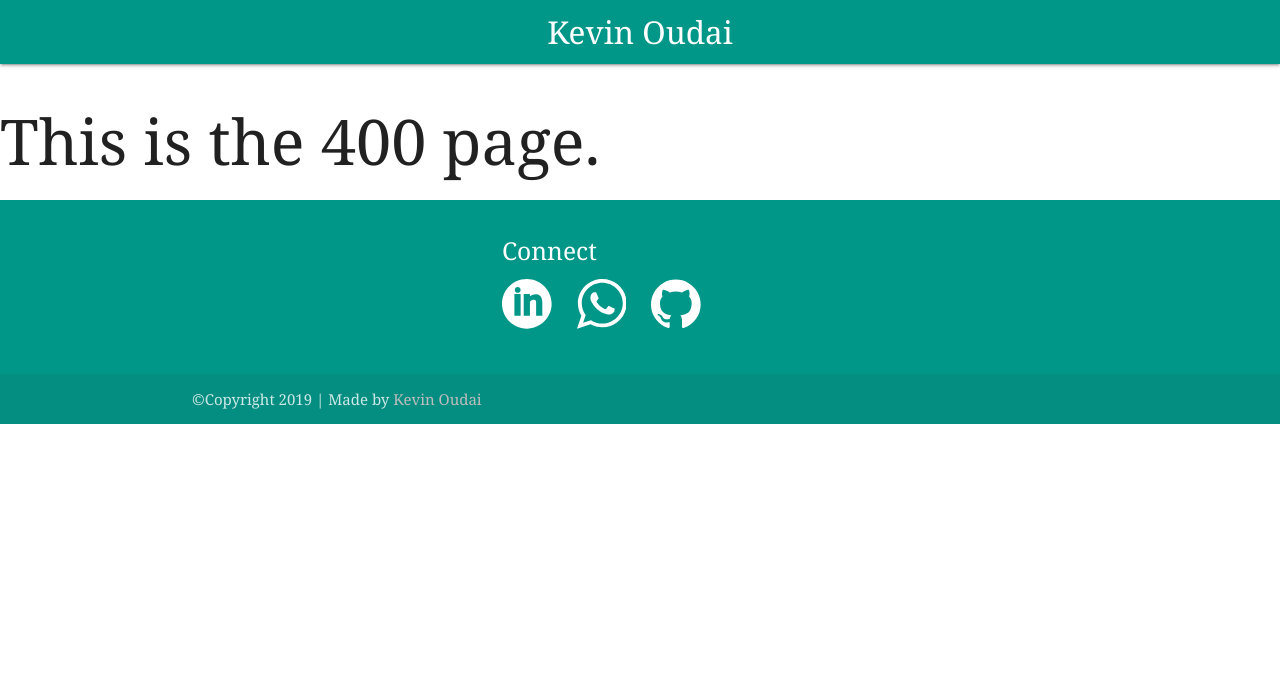
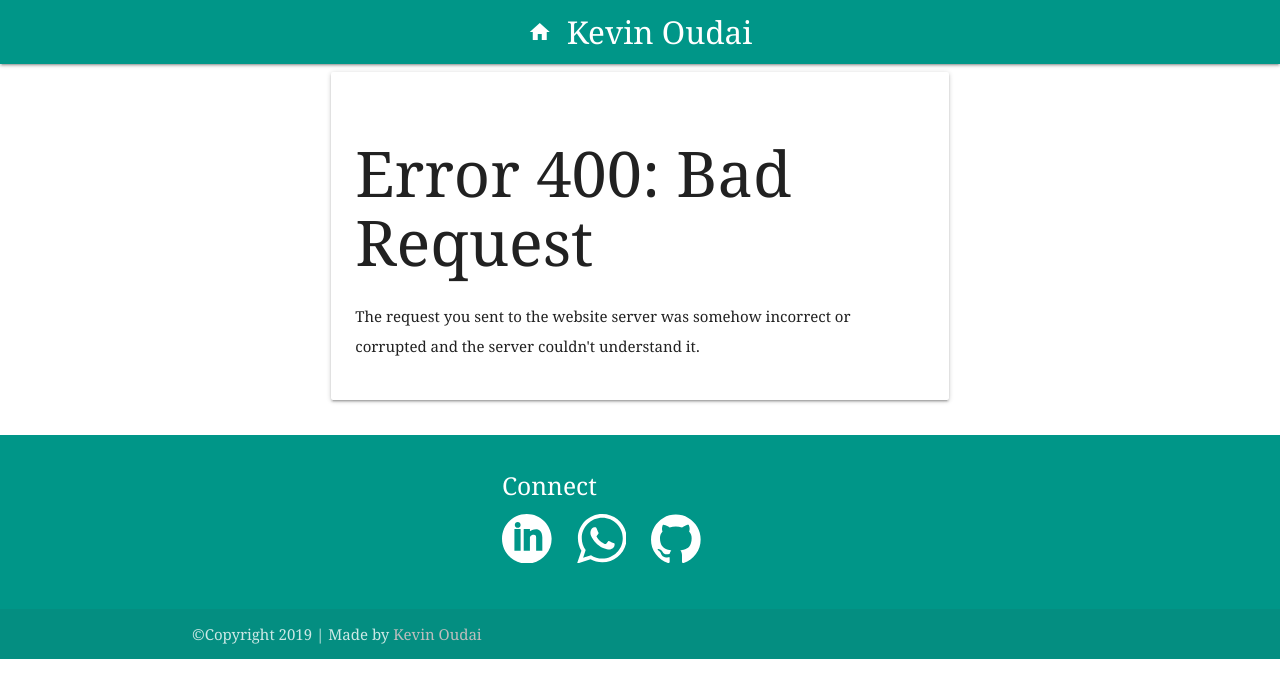
Before and after one commit to Kevin-Oudai/Mr_Oudai, a Django app: template mroudai/home/templates/400.html in a window 1280 px wide. Shown: the top 698 px of the page. Run offline with Django 3.2, Linux system fonts and the light colour scheme; the template is opened without the code that fills it, so the values that code supplies are empty; some libraries are stand-ins or nearby versions.

Commit message:
Fixed error pages

```diff
--- a/mroudai/home/templates/400.html
+++ b/mroudai/home/templates/400.html
@@ -1,5 +1,12 @@
 {% extends "base.html" %}
 {% load static %}
 {% block content %}
-    <h1> This is the 400 page. </h1>
+    <div class="row">
+        <div class="col s12 m6 offset-m3">
+          <div class="card-panel">
+              <h1> Error 400: Bad Request </h1>
+              <p> The request you sent to the website server was somehow incorrect or corrupted and the server couldn't understand it.</p>
+          </div>
+        </div>
+      </div>
 {% endblock content %}
--- a/mroudai/home/templates/base.html
+++ b/mroudai/home/templates/base.html
@@ -15,7 +15,7 @@
 <body>
  <nav>
     <div class="teal nav-wrapper">
-      <a href="#" class="brand-logo center white-text">Kevin Oudai</a>
+      <a href="{% url 'home:home' %}" class="brand-logo center white-text"><i class="material-icons large">home</i> Kevin Oudai</a>
     </div>
   </nav>
 {% block content %}
--- a/mroudai/home/templates/index.html
+++ b/mroudai/home/templates/index.html
@@ -111,7 +111,6 @@
         <div class="col s12 center">
           <h3><i class="mdi-content-send brown-text"></i></h3>
           <h4>Contact Me</h4>
-          {% comment %} <p class="left-align light">Place a contact form here...</p> {% endcomment %}
           {% include "contact.html" %}
         </div>
       </div>
--- a/mroudai/home/urls.py
+++ b/mroudai/home/urls.py
@@ -18,6 +18,7 @@ from django.contrib import admin
 from django.urls import path, include
 from home.views import HomeView
 
+app_name = 'home'
 urlpatterns = [
     path('', HomeView.as_view(), name='home'),
 ]
--- a/mroudai/home/views.py
+++ b/mroudai/home/views.py
@@ -6,7 +6,6 @@ class HomeView(CreateView):
     template_name = 'index.html'
     model = ContactMe
     fields = "__all__"
-    success_url = '/'
 
     def form_valid(self, form):
         name = form.instance.name
--- a/mroudai/mroudai/urls.py
+++ b/mroudai/mroudai/urls.py
@@ -20,5 +20,5 @@ from django.conf.urls.static import static
 
 urlpatterns = [
     path('admin/', admin.site.urls),
-    path('', include('home.urls')),
+    path('', include('home.urls', namespace='home')),
 ] + static(settings.STATIC_URL, document_root=settings.STATIC_ROOT)
```
Also changed, not shown: mroudai/home/templates/403.html (+8 -1 lines), mroudai/home/templates/404.html (+8 -1 lines), mroudai/home/templates/500.html (+8 -1 lines).
